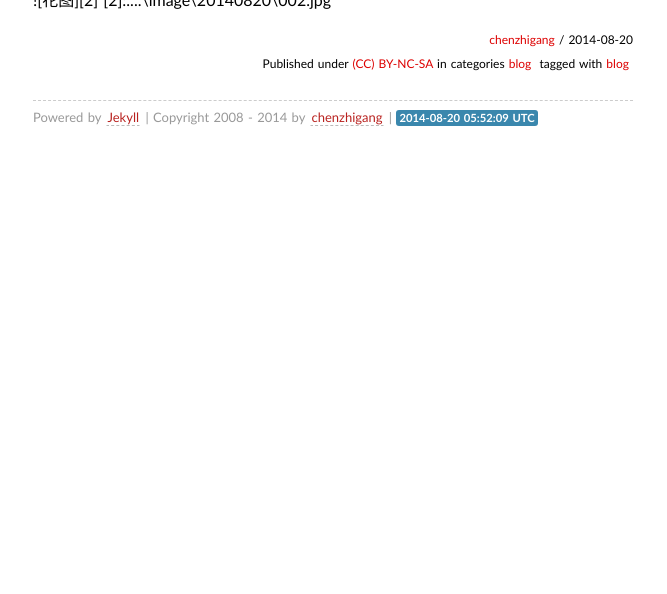
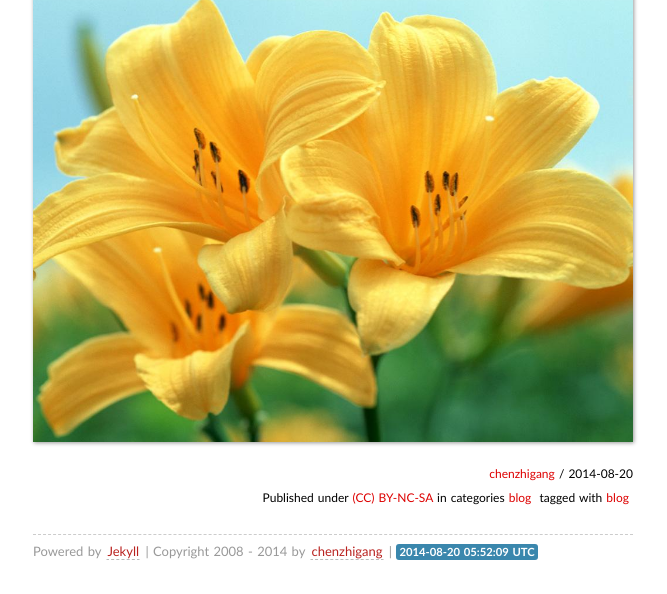
Before and after one commit to chenzhigang/chenzhigang.github.io, a Jekyll site: the page built from _posts/201408/2014-08-20-HelloBlog.md, in a window 1280 px wide. Shown: the part 485-1079 px from the top of the page, without its empty margins (307-974 px from the left). Built offline with Jekyll 4.4.1, drawn with Linux system fonts in a browser that asks for light colours; some web fonts are replaced; Markdown is read by kramdown in place of the engine named in the settings; comment, search, counter and statistics services are not loaded; before the commit the page ends 900 px from its top, so only the background shows below that; some of the changed text lies outside the part shown.

Commit message:
no message

```diff
--- a/_posts/201408/2014-08-20-HelloBlog.md
+++ b/_posts/201408/2014-08-20-HelloBlog.md
@@ -14,5 +14,4 @@ tags:
 
 ![呵呵](http://i1.17173cdn.com/s2jl7e/YWxqaGBf/2013/07/cj2013/2014071815415213.JPG)
 
-![花图][2]
-[2]:..\..\image\20140820\002.jpg
+![花图](\image\20140820\002.jpg)
```
